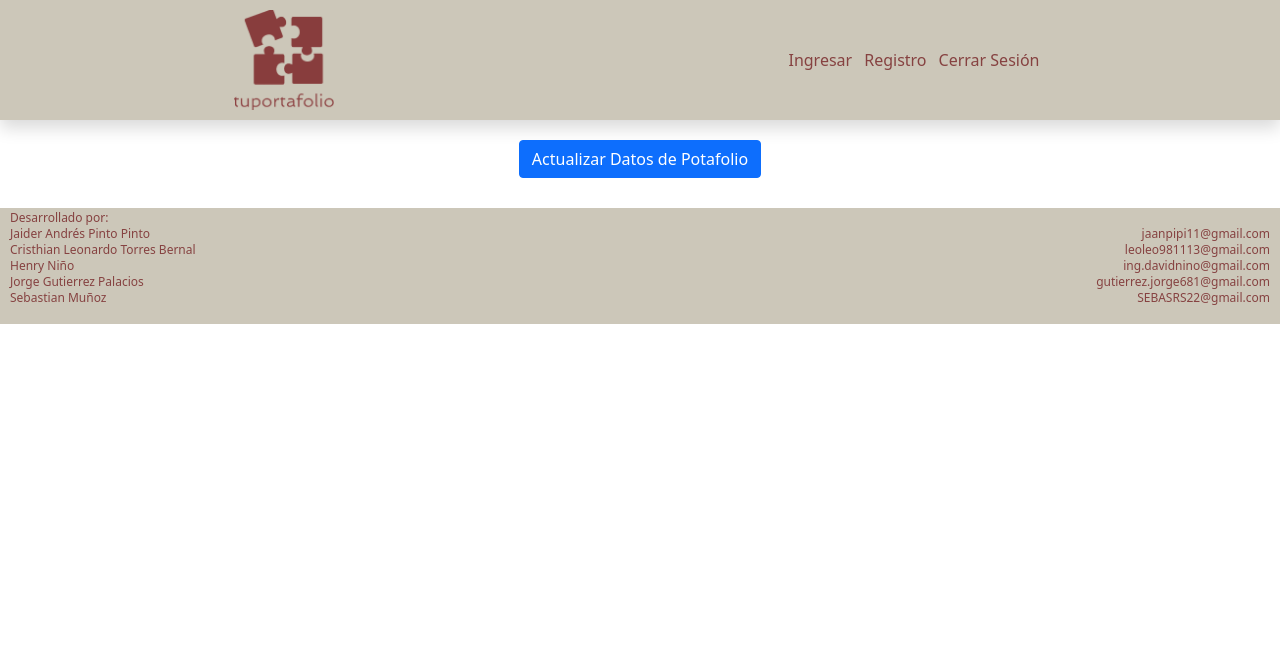
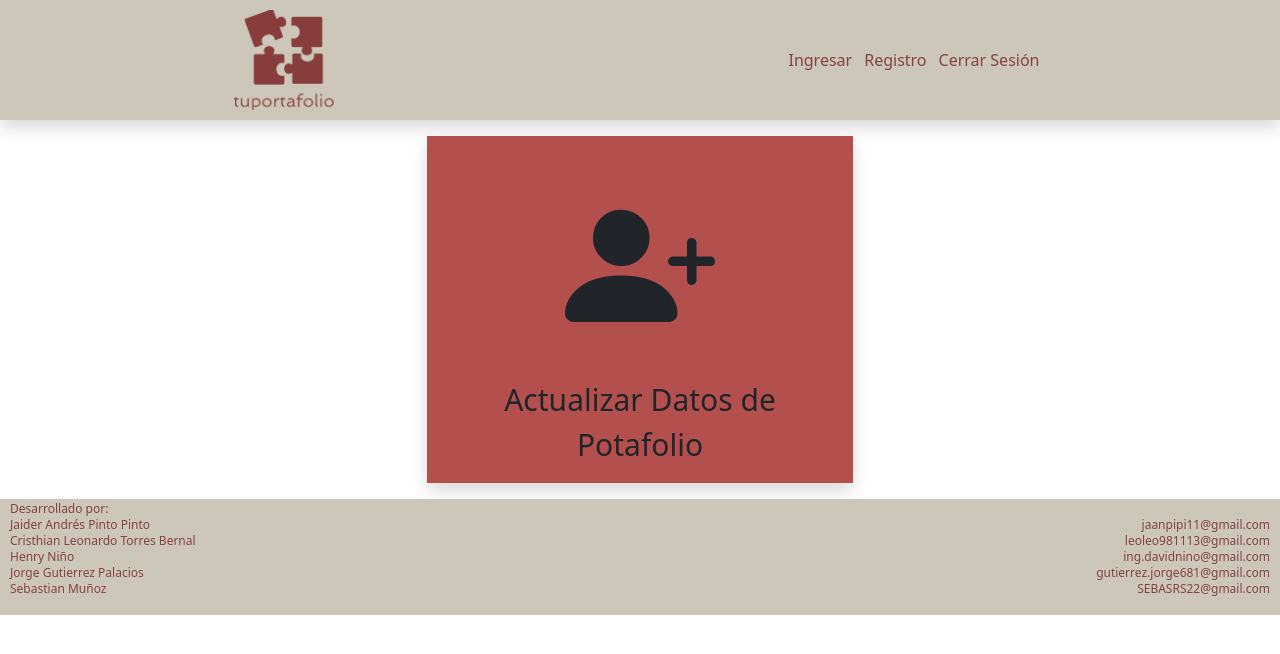
Before and after one commit to TuPortafoliTeam/4a-frontend, a Vue app: page /home in a window 1280 px wide. Shown: the top 654 px of the page. Built offline with nearby package versions, Linux system fonts and the light colour scheme; sample sign-in values are in the browser's storage; what @vue/apollo-option would draw is missing.

Commit message:
arreglos

```diff
--- a/package.json
+++ b/package.json
@@ -16,6 +16,7 @@
     "apollo-link-error": "^1.1.13",
     "axios": "^0.24.0",
     "bootstrap": "^5.1.3",
+    "bootstrap-icons": "^1.7.2",
     "bootstrap-vue-3": "^0.1.0",
     "bootstrap4": "^0.0.1-security",
     "core-js": "^3.6.5",
--- a/src/main.js
+++ b/src/main.js
@@ -12,6 +12,7 @@ import { createApolloProvider } from "@vue/apollo-option";
 import { setContext } from "apollo-link-context";
 import { onError } from "apollo-link-error";
 import "bootstrap/dist/css/bootstrap.min.css";
+import "bootstrap-icons/font/bootstrap-icons.css";
 
 const errorLink = onError(({ graphQLErrors, networkError }) => {
   if (graphQLErrors) {
--- a/src/views/Home.vue
+++ b/src/views/Home.vue
@@ -1,8 +1,18 @@
 <template>
   <div class="container-fluid text-center">
-    <button v-on:click="goUpdate" class="btn btn-primary">
-      Actualizar Datos de Potafolio
-    </button>
+    <div class="row justify-content-around">
+      <div
+        class="col col-md-4 col-8 shadow my-3 p-0 btnTP"
+        v-on:click="goUpdate"
+      >
+        <div class="card-body">
+          <div class="iconTP">
+            <i class="bi bi-person-plus-fill"></i>
+          </div>
+          <span class="bt"> Actualizar Datos de Potafolio</span>
+        </div>
+      </div>
+    </div>
   </div>
 </template>
 
@@ -101,4 +111,21 @@ export default {
 };
 </script>
 
-<style></style>
+<style>
+.iconTP {
+  font-size: 150px;
+}
+
+.btnTP {
+  background-color: #b3504e;
+}
+
+.btnTP:hover {
+  background-color: #864241;
+  cursor: pointer;
+}
+
+.bt {
+  font-size: 30px;
+}
+</style>
--- a/src/views/UpdateProfile.vue
+++ b/src/views/UpdateProfile.vue
@@ -160,7 +160,12 @@
     </div>
     <div class="text-center">
       <button class="btn btn-primary" v-on:click="update">
-        Actualizar Datos
+        <span v-if="!is_loading">Actualizar Datos</span>
+        <div
+          v-if="is_loading"
+          class="spinner-border text-light"
+          role="status"
+        ></div>
       </button>
     </div>
   </div>
```
Also changed, not shown: 1 other file (tests, documents, lock files or other folders).
